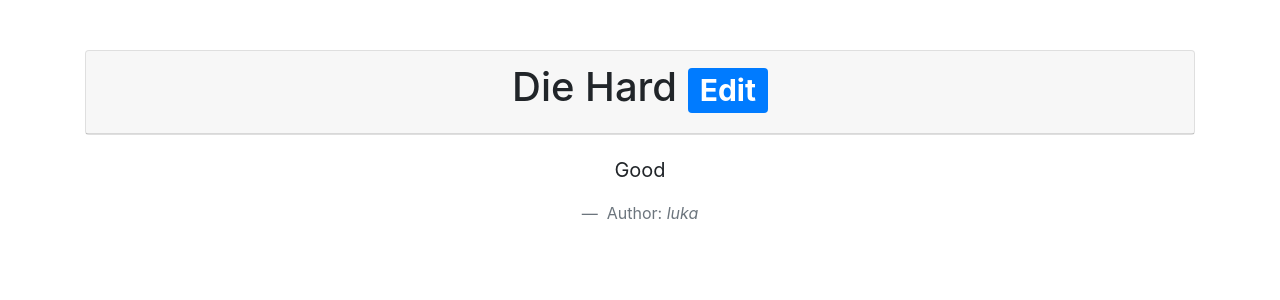
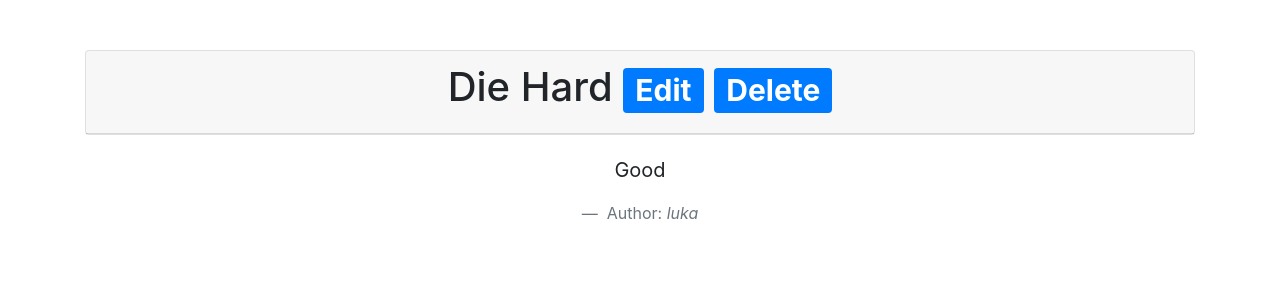
Before and after one commit to lukazecevic5/SkriptDrugiProj, a Django app: page /movies/1/ in a window 1280 px wide. Shown: the part 56-356 px from the top of the page. Run offline with Django 3.2, Linux system fonts and the light colour scheme; a user stored in the database is signed in; data comes from the database, SQL or seed files in the repository; both versions use the stored data as it was after the commit; some libraries are stand-ins or nearby versions.

Commit message:
i delete(gotov projekat)

```diff
--- a/projekat/app/templates/movie.html
+++ b/projekat/app/templates/movie.html
@@ -6,9 +6,14 @@
         <div class="card-header">
             <h1>
                 {{ movie.title }}
-                {% if perms.app.change_article %}
+                {% if perms.app.change_movie %}
                     <a href="{% url 'app:edit' movie.id %}">
                         <span class="badge badge-primary">Edit</span>
+                    </a>
+                {% endif %}
+                {% if perms.app.delete_movie %}
+                    <a href="{% url 'app:delete' movie.id %}">
+                        <span class="badge badge-primary">Delete</span>
                     </a>
                 {% endif %}
             </h1>
--- a/projekat/app/urls.py
+++ b/projekat/app/urls.py
@@ -8,5 +8,6 @@
     path('movies/', views.movies, name='movies'),
     path('movies/<int:id>/', views.movie, name='movie'),
     path('movie/edit/<int:id>/', views.edit, name='edit'),
-    path('movie/new/', views.new, name='new')
+    path('movie/new/', views.new, name='new'),
+    path('movie/delete/<int:id>/', views.delete, name='delete')
 ]
--- a/projekat/app/views.py
+++ b/projekat/app/views.py
@@ -45,6 +45,15 @@
         form = MovieForm(instance=a)
         return render(request, 'edit.html', {'form': form, 'id': id})
 
+
+@permission_required('app.delete_movie')
+def delete(request, id):
+    a = Movie.objects.get(id=id)
+    a.delete()
+    tmp = Movie.objects.all()
+    return render(request, 'movies.html', {'movies': tmp})
+
+
 @permission_required('app.add_movie')
 def new(request):
     if request.method == 'POST':
```
Also changed, not shown: projekat/db.sqlite3.
